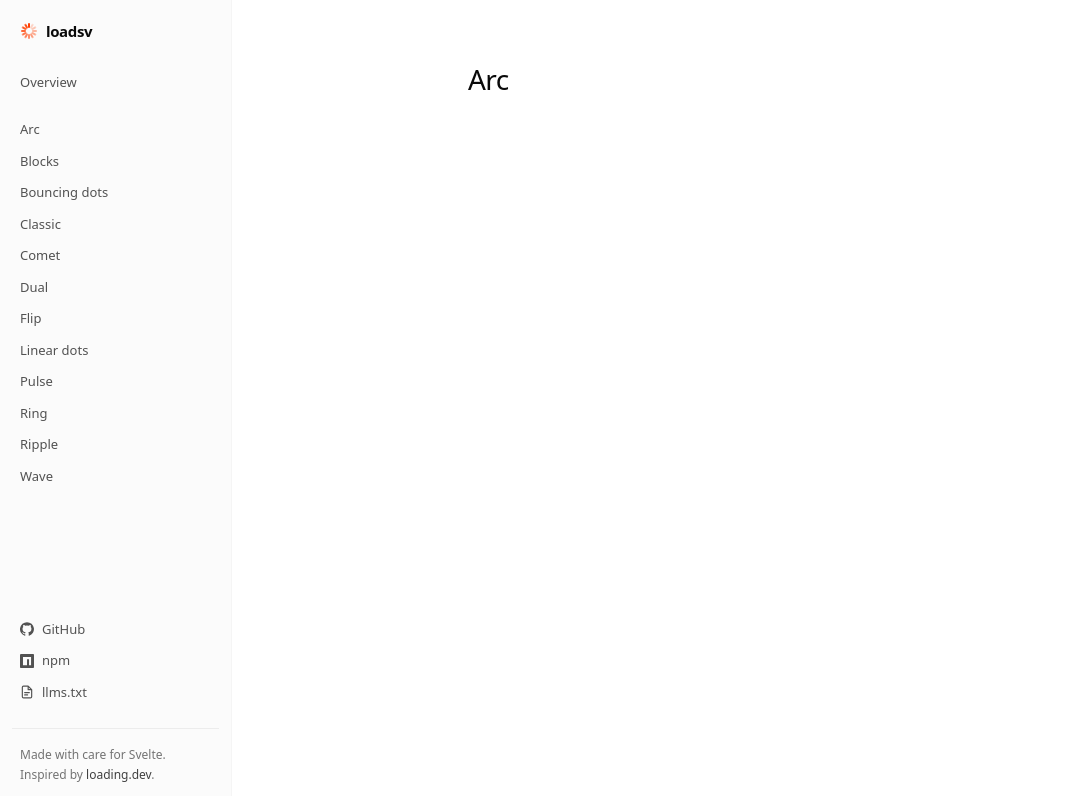
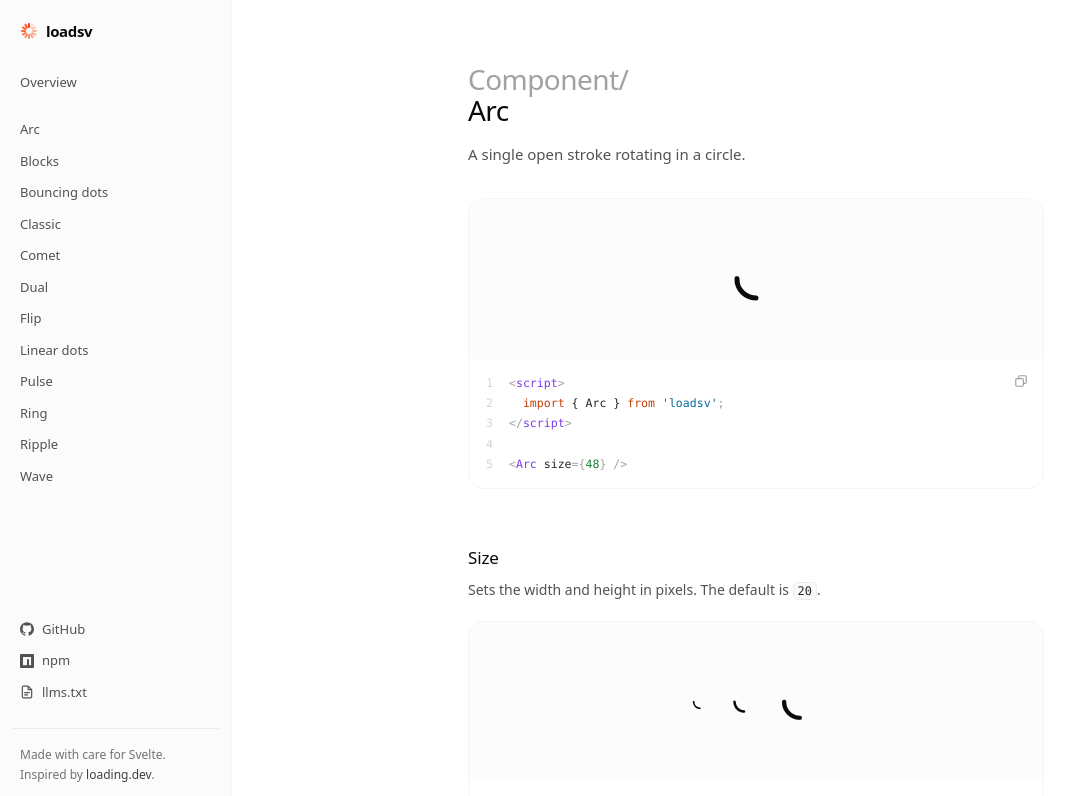
Before and after one commit to PedroLunet/loadsv, a SvelteKit app: page /spinners/arc in a window 1280 px wide. Shown: the top 796 px of the page, without its empty margins (0-1070 px from the left). Built offline with nearby package versions, Linux system fonts and the light colour scheme.

Commit message:
feat(site): add spinner pages with live demos

```diff
--- a/src/routes/spinners/[slug]/+page.svelte
+++ b/src/routes/spinners/[slug]/+page.svelte
@@ -1,11 +1,62 @@
 <script lang="ts">
+	import { resolve } from '$app/paths';
+	import { neighbours } from '$site/catalog';
+	import Demo from '$site/components/Demo.svelte';
+	import Prose from '$site/components/Prose.svelte';
+	import { PREVIEW_SIZE, sections } from '$site/docs';
+
 	let { data } = $props();
+
+	const entry = $derived(data.entry);
+	const content = $derived(sections(entry));
+	const [previous, next] = $derived(neighbours(entry));
 </script>
 
 <svelte:head>
-	<title>{data.entry.name} — loadsv</title>
+	<title>{entry.name} — loadsv</title>
+	<meta name="description" content={entry.description} />
 </svelte:head>
 
-<div class="mx-auto max-w-xl">
-	<h1 class="text-[28px] leading-[1.1] font-medium tracking-[-0.02em]">{data.entry.name}</h1>
+<div class="xl:grid xl:grid-cols-[minmax(0,1fr)_minmax(0,36rem)_minmax(0,1fr)] xl:gap-10">
+	<article class="mx-auto max-w-xl xl:col-start-2 xl:w-full">
+		<header>
+			<h1 class="text-[28px] leading-[1.1] font-medium tracking-[-0.02em]">
+				<span class="text-neutral-400">Component/</span><br />{entry.name}
+			</h1>
+			<p class="mt-4 text-[15px] leading-relaxed text-neutral-600">{entry.description}</p>
+		</header>
+
+		<section id="preview" class="mt-8 scroll-mt-20" aria-label="Preview">
+			<Demo {entry} elements={[{ size: PREVIEW_SIZE }]} />
+		</section>
+
+		{#each content as section (section.id)}
+			<section id={section.id} class="mt-14 scroll-mt-20">
+				<h2 class="text-[17px] font-medium tracking-[-0.01em]">{section.title}</h2>
+				<p class="mt-2 text-sm leading-relaxed text-pretty text-neutral-600">
+					<Prose text={section.body} />
+				</p>
+				{#if section.demo}
+					<div class="mt-5"><Demo {entry} elements={section.demo} /></div>
+				{/if}
+			</section>
+		{/each}
+
+		<nav aria-label="Other spinners" class="mt-16 grid grid-cols-2 gap-2 text-sm">
+			<a
+				href={resolve('/spinners/[slug]', { slug: previous.slug })}
+				class="rounded-xl border border-neutral-100 px-4 py-3 transition-colors duration-150 hover:bg-neutral-50"
+			>
+				<span class="block text-xs text-neutral-500">Previous</span>
+				<span class="font-medium">{previous.name}</span>
+			</a>
+			<a
+				href={resolve('/spinners/[slug]', { slug: next.slug })}
+				class="rounded-xl border border-neutral-100 px-4 py-3 text-right transition-colors duration-150 hover:bg-neutral-50"
+			>
+				<span class="block text-xs text-neutral-500">Next</span>
+				<span class="font-medium">{next.name}</span>
+			</a>
+		</nav>
+	</article>
 </div>
--- /dev/null
+++ b/src/site/components/Demo.svelte
@@ -0,0 +1,22 @@
+<script lang="ts">
+	import { componentOf, type Entry } from '$site/catalog';
+	import { ROW_CLASS, snippet, type Props } from '$site/snippet';
+	import Code from './Code.svelte';
+
+	let { entry, elements }: { entry: Entry; elements: Props[] } = $props();
+
+	const Spinner = $derived(componentOf(entry));
+	const lines = $derived(snippet(entry.importName, elements));
+</script>
+
+<figure class="overflow-hidden rounded-2xl border border-neutral-100">
+	<div class="grid h-40 place-items-center bg-neutral-50/60">
+		<!-- The same wrapper the snippet shows, so the preview is exactly what the code renders. -->
+		<div class={ROW_CLASS}>
+			{#each elements as props, i (i)}
+				<Spinner {...props} />
+			{/each}
+		</div>
+	</div>
+	<Code {lines} />
+</figure>
--- /dev/null
+++ b/src/site/components/Prose.svelte
@@ -0,0 +1,11 @@
+<!-- Renders a sentence where `backticks` mark inline code. No HTML is ever injected. -->
+<script lang="ts">
+	let { text }: { text: string } = $props();
+
+	const parts = $derived(text.split('`'));
+</script>
+
+{#each parts as part, i (i)}{#if i % 2}<code
+			class="rounded-[5px] border border-neutral-200/70 bg-neutral-50 px-1 py-px text-[0.85em] text-neutral-800"
+			>{part}</code
+		>{:else}{part}{/if}{/each}
--- /dev/null
+++ b/src/site/docs.ts
@@ -0,0 +1,72 @@
+import { DEFAULT_SIZE, durations } from '$lib/motion.js';
+import type { Entry, Option } from './catalog';
+import type { Props } from './snippet';
+
+/**
+ * One section of a spinner page. Shared by the page and its Markdown version,
+ * so both always say the same thing. `body` marks inline code with backticks.
+ */
+export interface Section {
+	id: string;
+	title: string;
+	body: string;
+	/** Props of each spinner the demo shows; its code is generated from the same props. */
+	demo?: Props[];
+}
+
+/** What the opening snippet shows before any control is touched. */
+export const PREVIEW_SIZE = 48;
+
+const optionCopy: Record<Option['prop'], string> = {
+	easing:
+		'Controls how the spinner moves through each turn. `linear` keeps a constant speed, `ease-in-out` speeds up and slows down, and `stacked` layers the two so the speed swells without ever stopping.',
+	cap: 'Controls how the ends of the stroke are drawn. `round` finishes them with a half circle, `flat` cuts them square.'
+};
+
+export function sections(entry: Entry): Section[] {
+	const duration = durations[entry.slug];
+
+	return [
+		{
+			id: 'size',
+			title: 'Size',
+			body: `Sets the width and height in pixels. The default is \`${DEFAULT_SIZE}\`.`,
+			demo: [{ size: 16 }, { size: 24 }, { size: 40 }]
+		},
+		{
+			id: 'custom-classes',
+			title: 'Custom classes',
+			body: 'Pass a `class` to adjust a spinner beyond what the props cover. The library’s own styles carry no specificity, so your classes always win.',
+			demo: [{ class: 'opacity-40', size: 32 }]
+		},
+		{
+			id: 'color',
+			title: 'Color',
+			body: 'Spinners paint with `currentColor`, so they follow the text color around them. Pass any CSS color to tint one directly.',
+			demo: [{ color: '#ff3e00', size: 32 }]
+		},
+		{
+			id: 'duration',
+			title: 'Duration',
+			body: `Sets the length of one loop in milliseconds. Higher is slower. The default for this spinner is \`${duration}\`. Set \`--lsv-duration\` on any ancestor to change every spinner inside it.`,
+			demo: [{ duration: duration * 2, size: 32 }]
+		},
+		{
+			id: 'state',
+			title: 'State',
+			body: 'Pauses or resumes the animation with `paused` or `running`. Setting `--lsv-play-state` on an ancestor does the same for a whole subtree.',
+			demo: [{ playState: 'paused', size: 32 }]
+		},
+		...entry.options.map((option) => ({
+			id: option.prop,
+			title: option.label,
+			body: `${optionCopy[option.prop]} The default is \`${option.defaultValue}\`.`,
+			demo: option.values.map(({ value }) => ({ [option.prop]: value, size: 32 }))
+		})),
+		{
+			id: 'accessibility',
+			title: 'Accessibility',
+			body: 'Spinners are decorative and hidden from assistive technology, so announce loading on the element that is busy, for example with `aria-busy` and visually hidden text. When reduced motion is on, spinners hold still and gently pulse instead.'
+		}
+	];
+}
```
